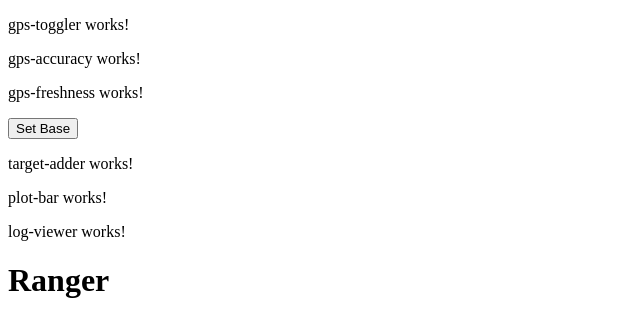
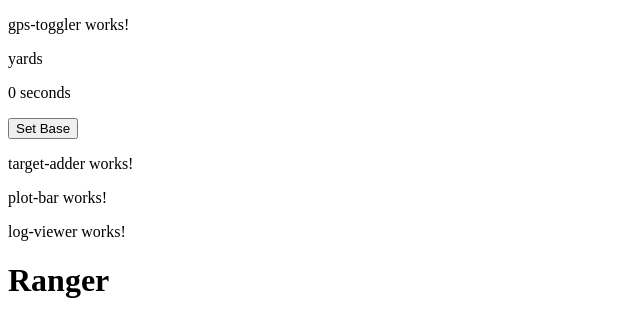
Before and after one commit to tdillon/ranger, an Angular app: page / in a window 1280 px wide. Shown: the top 336 px of the page, without its empty margins (0-640 px from the left). Built offline with nearby package versions, Linux system fonts and the light colour scheme; no server answers.

Commit message:
early work on gps accuracy and freshness

```diff
--- a/src/app/gps-accuracy/gps-accuracy.component.html
+++ b/src/app/gps-accuracy/gps-accuracy.component.html
@@ -1,3 +1,3 @@
 <p>
-  gps-accuracy works!
+   {{accuracy}} yards
 </p>
--- a/src/app/gps-accuracy/gps-accuracy.component.ts
+++ b/src/app/gps-accuracy/gps-accuracy.component.ts
@@ -1,4 +1,6 @@
 import { Component, OnInit } from '@angular/core';
+
+import { LocationService } from "../location.service";
 
 @Component({
   selector: 'app-gps-accuracy',
@@ -7,9 +9,19 @@ import { Component, OnInit } from '@angular/core';
 })
 export class GpsAccuracyComponent implements OnInit {
 
-  constructor() { }
+  accuracy:number;
+
+  constructor(private locationService: LocationService) { }
 
   ngOnInit() {
+    this.getLocation();
+  }
+
+  getLocation() {
+    this.locationService.getLocation().subscribe(l => {
+      if (!l) return;
+      this.accuracy = l.coords.accuracy
+    });
   }
 
 }
--- a/src/app/gps-freshness/gps-freshness.component.html
+++ b/src/app/gps-freshness/gps-freshness.component.html
@@ -1,3 +1,3 @@
 <p>
-  gps-freshness works!
+  {{secondsOld}} seconds
 </p>
--- a/src/app/gps-freshness/gps-freshness.component.ts
+++ b/src/app/gps-freshness/gps-freshness.component.ts
@@ -1,4 +1,6 @@
 import { Component, OnInit } from '@angular/core';
+
+import { LocationService } from "../location.service";
 
 @Component({
   selector: 'app-gps-freshness',
@@ -7,9 +9,21 @@ import { Component, OnInit } from '@angular/core';
 })
 export class GpsFreshnessComponent implements OnInit {
 
-  constructor() { }
+  lastMS: number = Date.now();
+  secondsOld: number = 0;
+
+  constructor(private locationService: LocationService) { }
 
   ngOnInit() {
+    this.loadLocation();
+  }
+
+  loadLocation() {
+    this.locationService.getLocation().subscribe(l => {
+      if (!l) return;
+      this.secondsOld = (l.timestamp - this.lastMS) / 1000;
+      this.lastMS = l.timestamp;
+    });
   }
 
 }
```
